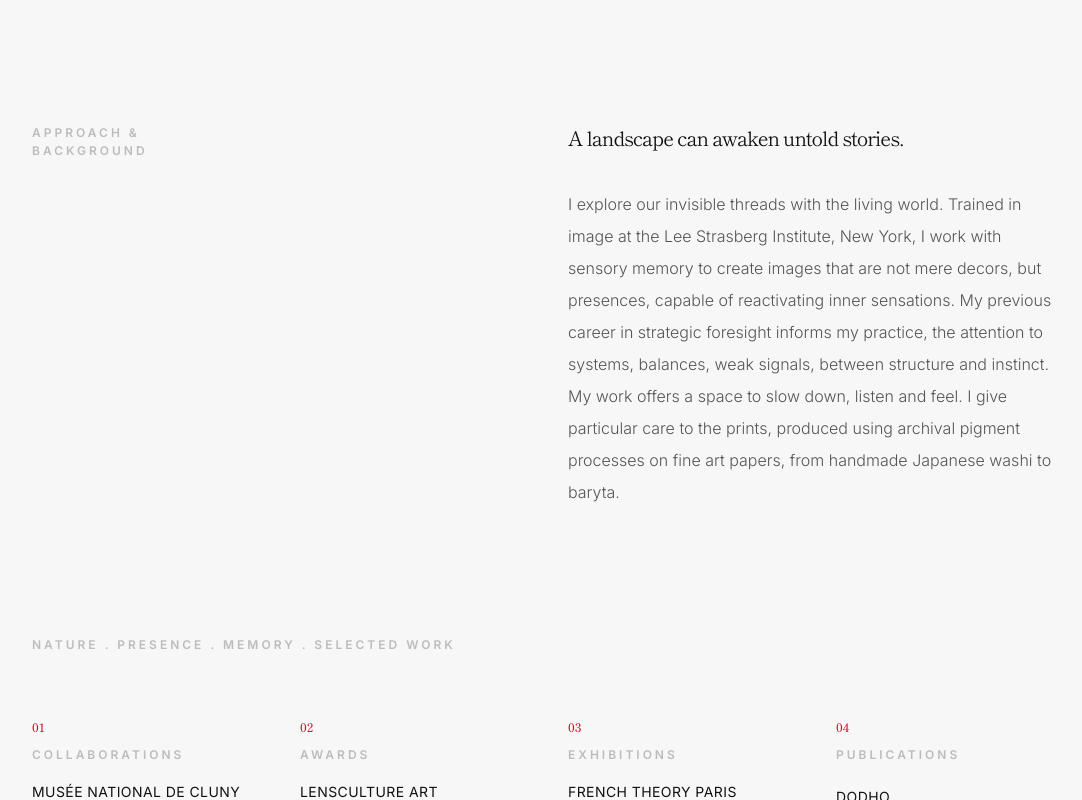
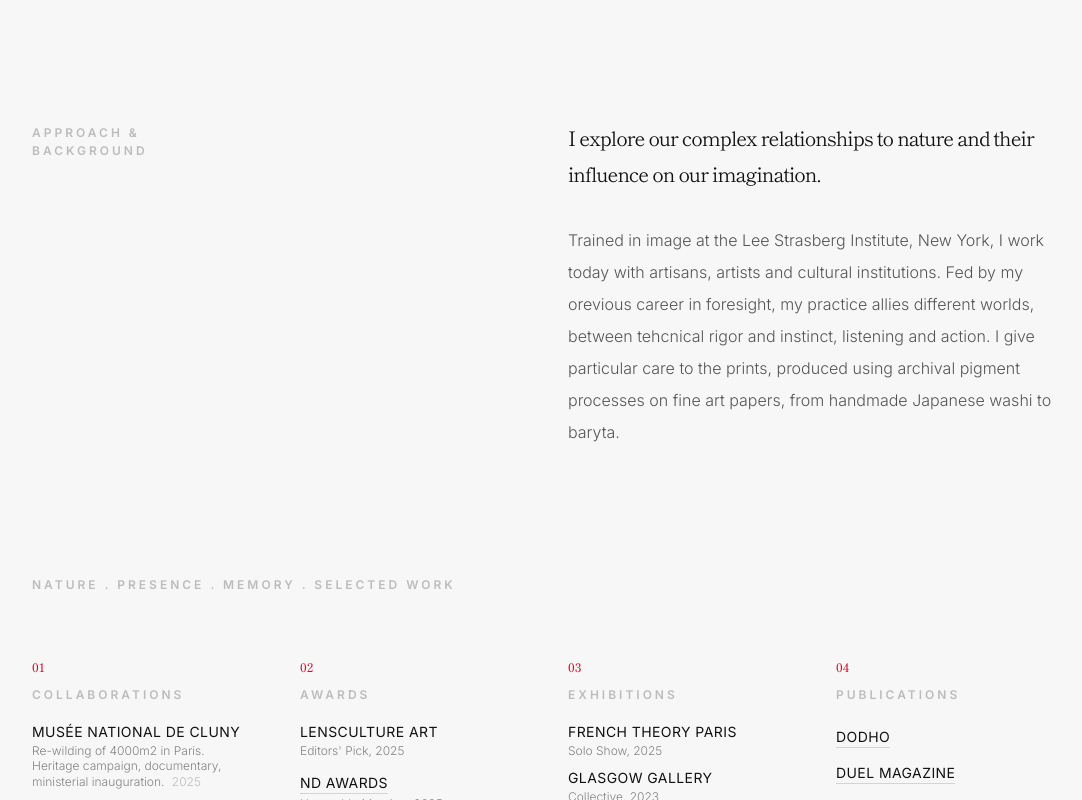
Before and after one commit to dubontemps/dubontemps-site, a React (Vite) app: page / in a window 1280 px wide. Shown: the part 6580-7380 px from the top of the page, without its empty margins (96-1178 px from the left). Built offline with nearby package versions, Linux system fonts and the light colour scheme.

Commit message:
v49 index liens soulignés

```diff
--- a/src/App.jsx
+++ b/src/App.jsx
@@ -37,8 +37,8 @@ const CONTENT = {
     ],
     bio: {
       label: "Approche & Parcours",
-      lead: "Un paysage peut réveiller des histoires oubliées.",
-      text: "J’explore nos relations invisibles au monde vivant. Formée à l’image au Lee Strasberg Institute, New York, je m'appuie sur la mémoire sensorielle pour créer des images qui ne sont pas de simples décors mais des présences, capables de réactiver des sensations intérieures. Mon parcours initial en prospective nourrit mon regard : il m’a appris à lire les systèmes, les signaux faibles, entre rigueur et instinct. Mon travail propose un espace pour ralentir, écouter, ressentir. Je porte une attention particulière aux tirages, réalisés par procédé pigmentaire d’archivage, sur des papiers Fine Art, du washi japonais fait main au baryté."
+      lead: "J’explore nos relations complexes à la nature et leur influence sur notre imaginaire.",
+      text: "Formée à l’image à New York, au Lee Strasberg Institute, je collabore aujourd’hui avec des artisans, des artistes et des institutions culturelles. Nourri de mon parcours antérieur en prospective, ma pratique est une sythèse de plusieurs mondes, entre rigueur technique et instinct, écoute et action. Je porte une attention particulière aux tirages, réalisés par procédé pigmentaire d’archivage, sur des papiers Fine Art, du washi japonais fait main au baryté."
     },
     stream: [
       {
@@ -178,8 +178,8 @@ const CONTENT = {
     ],
     bio: {
       label: "Approach & Background",
-      lead: "A landscape can awaken untold stories.",
-      text: "I explore our invisible threads with the living world. Trained in image at the Lee Strasberg Institute, New York, I work with sensory memory to create images that are not mere decors, but presences, capable of reactivating inner sensations. My previous career in strategic foresight informs my practice, the attention to systems, balances, weak signals, between structure and instinct. My work offers a space to slow down, listen and feel. I give particular care to the prints, produced using archival pigment processes on fine art papers, from handmade Japanese washi to baryta."
+      lead: "I explore our complex relationships to nature and their influence on our imagination.",
+      text: "Trained in image at the Lee Strasberg Institute, New York, I work today with artisans, artists and cultural institutions. Fed by my orevious career in foresight, my practice allies different worlds, between tehcnical rigor and instinct, listening and action. I give particular care to the prints, produced using archival pigment processes on fine art papers, from handmade Japanese washi to baryta."
     },
     stream: [
       {
@@ -509,10 +509,13 @@ const TypographyStyles = () => (
       color: var(--ink);
       display: inline-block;
       position: relative;
+      border-bottom: 0.5px solid rgba(17, 17, 17, 0.15);
+      padding-bottom: 1px;
     }
     .index-item-link:hover {
       color: var(--carmine);
       transform: translateX(6px);
+      border-bottom: 0.5px solid var(--accent);
     }
 
     .index-item-sub {
```
